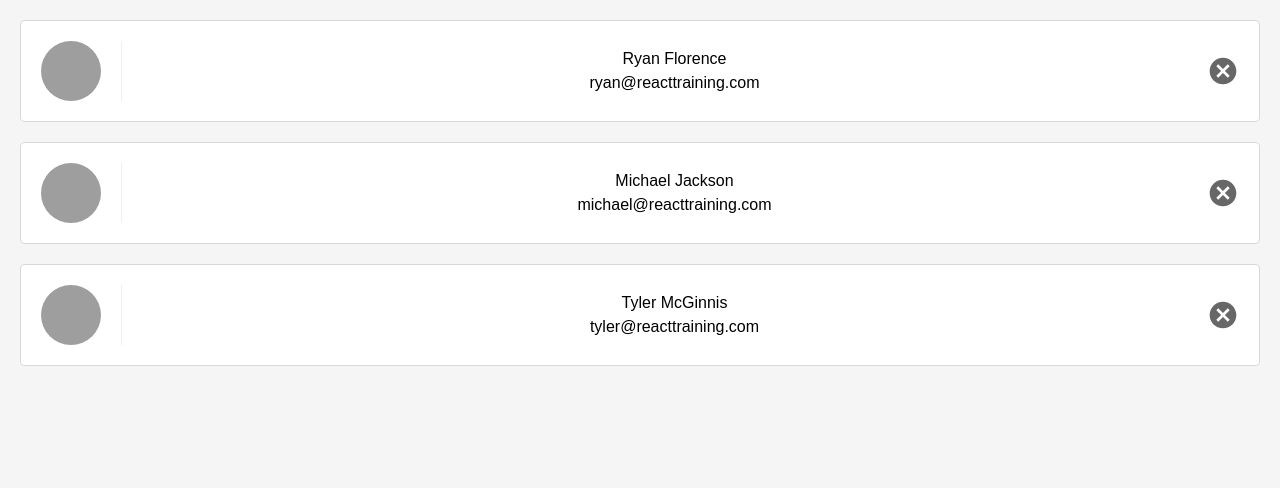
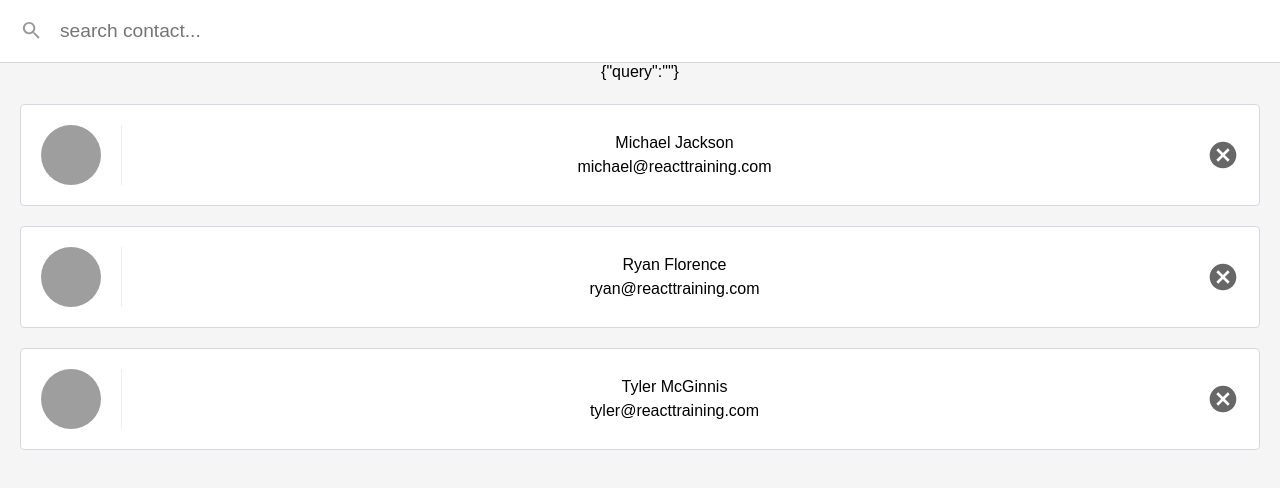
Before and after one commit to RanaivosonHerimanitra/reactnanoApp, a React (Create React App) app: page / in a window 1280 px wide. Shown: the top 488 px of the page. Built offline with nearby package versions, Linux system fonts and the light colour scheme.

Commit message:
implement search using props,state and regExp

```diff
--- a/package.json
+++ b/package.json
@@ -3,9 +3,11 @@
   "version": "0.1.0",
   "private": true,
   "dependencies": {
+    "escape-string-regexp": "^1.0.5",
     "react": "^15.6.1",
     "react-dom": "^15.6.1",
-    "react-scripts": "1.0.12"
+    "react-scripts": "1.0.12",
+    "sort-by": "^1.2.0"
   },
   "scripts": {
     "start": "react-scripts start",
--- a/src/App.js
+++ b/src/App.js
@@ -1,26 +1,9 @@
 import React, { Component } from 'react';
+
 import ListContacts from './ListContacts';
 import logo from './logo.svg';
 import './App.css';
-const contacts = [
-    {
-      "id": "ryan",
-      "name": "Ryan Florence",
-      "email": "ryan@reacttraining.com",
-      "avatarURL": "http://localhost:5001/ryan.jpg"
-    },
-    {
-      "id": "michael",
-      "name": "Michael Jackson",
-      "email": "michael@reacttraining.com",
-      "avatarURL": "http://localhost:5001/michael.jpg"
-    },
-    {
-      "id": "tyler",
-      "name": "Tyler McGinnis",
-      "email": "tyler@reacttraining.com",
-      "avatarURL": "http://localhost:5001/tyler.jpg"
-    }]
+
 //class ContactList extends React.Component {
     /*render () {
         //hard coded contact list
@@ -41,11 +24,38 @@ const contacts = [
 //}
 //We pass contacts object array to ListContacts component!
 class App extends Component {
+    state = {
+         contacts: [
+            {
+              "id": "ryan",
+              "name": "Ryan Florence",
+              "email": "ryan@reacttraining.com",
+              "avatarURL": "http://localhost:5001/ryan.jpg"
+            },
+            {
+              "id": "michael",
+              "name": "Michael Jackson",
+              "email": "michael@reacttraining.com",
+              "avatarURL": "http://localhost:5001/michael.jpg"
+            },
+            {
+              "id": "tyler",
+              "name": "Tyler McGinnis",
+              "email": "tyler@reacttraining.com",
+              "avatarURL": "http://localhost:5001/tyler.jpg"
+            }]
+    }
+    removeContact = (contact) => {
+        this.setState( (state) =>({
+            contacts: state.contacts.filter( (c)=>c.id!==contact.id)
+        }))
+    }
     render() {
         return (
         <div className = "App" >
-
-           <ListContacts contacts={contacts}/>
+           <ListContacts
+              onDeleteContact={this.removeContact}
+              contacts={this.state.contacts}/>
         </div>
         );
     }
--- a/src/ListContacts.js
+++ b/src/ListContacts.js
@@ -1,10 +1,45 @@
-import React , {Component} from 'react';
+import React, {Component} from 'react';
+import PropTypes from 'prop-types';
+import escapeRegExp from 'escape-string-regexp';
+import sortBy from 'sort-by'
 //map over contact in each contacts array obj
-/*class ListContacts extends Component {
+class ListContacts extends Component {
+    /* spec type of obj passed into the component **/
+    static PropTypes = {
+        contacts: PropTypes.array.isRequired,
+        onDeleteContact: PropTypes.func.isRequired
+    }
+    state = {
+        query:''
+    }
+    updateQuery =(query) => {
+        this.setState({query:query.trim()})
+    }
     render() {
-        return <ol className="contact-list">
+        let showingContacts
+        if (this.state.query)
+            {
+                const match = RegExp(escapeRegExp(this.state.query),'i')
+                showingContacts = this.props.contacts.filter(
+                    (contact)=>match.test(contact.name)
+                 )
+            } else {
+                showingContacts=this.props.contacts
+            }
+            /* then sort alphabetically by name **/
+            showingContacts.sort(sortBy('name'))
+        return <div className="list-contacts">
+                {JSON.stringify(this.state)}
+                <div className="list-contacts-top">
+                     <input onChange={(event)=>this.updateQuery(event.target.value)}
+                            value={this.state.query}
+                            className="search-contacts"
+                             type="text" placeholder="search contact..."/>
 
-                  {this.props.contacts.map((contact)=>
+                </div>
+            <ol className="contact-list">
+
+                  {showingContacts.map((contact)=>
                     <li key={contact.id} className="contact-list-item">
 
                         <div className="contact-avatar" style={{
@@ -13,16 +48,17 @@ import React , {Component} from 'react';
                                <p>{contact.name}</p>
                                <p>{contact.email}</p>
                             </div>
-                            <button className="contact-remove">
+                            <button onClick={() => this.props.onDeleteContact(contact)} className="contact-remove">
                                 Remove
                             </button>
                     </li>
 
                   )}
                </ol>
+            </div>
     }
-}**/
-/* using stateless functionnal component to achieve same output**/
+}
+/* using stateless functionnal component to achieve same output
 function ListContacts (props) {
 
         return (<ol className="contact-list">
@@ -36,7 +72,7 @@ function ListContacts (props) {
                                <p>{contact.name}</p>
                                <p>{contact.email}</p>
                             </div>
-                            <button className="contact-remove">
+                            <button onClick={() => props.onDeleteContact(contact)} className="contact-remove">
                                 Remove
                             </button>
                     </li>
@@ -45,5 +81,6 @@ function ListContacts (props) {
                </ol>)
 
 
-}
+}**/
+
 export default ListContacts
```
